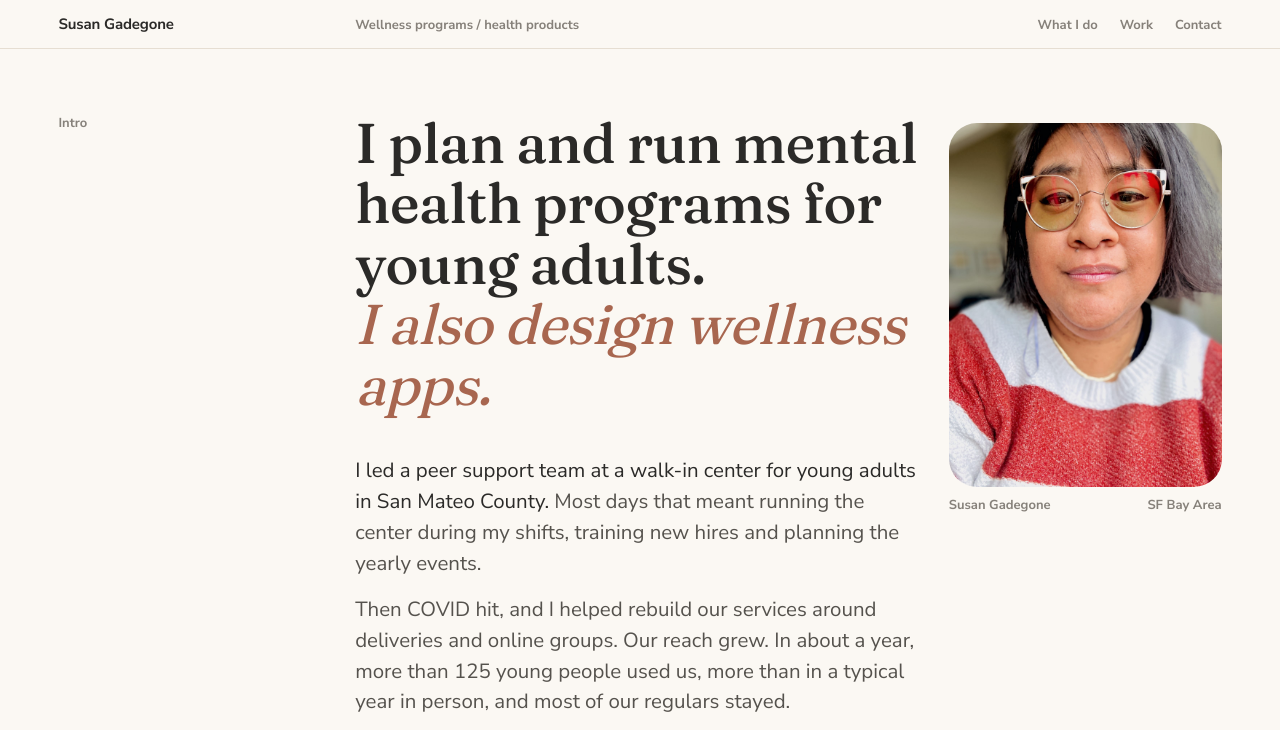
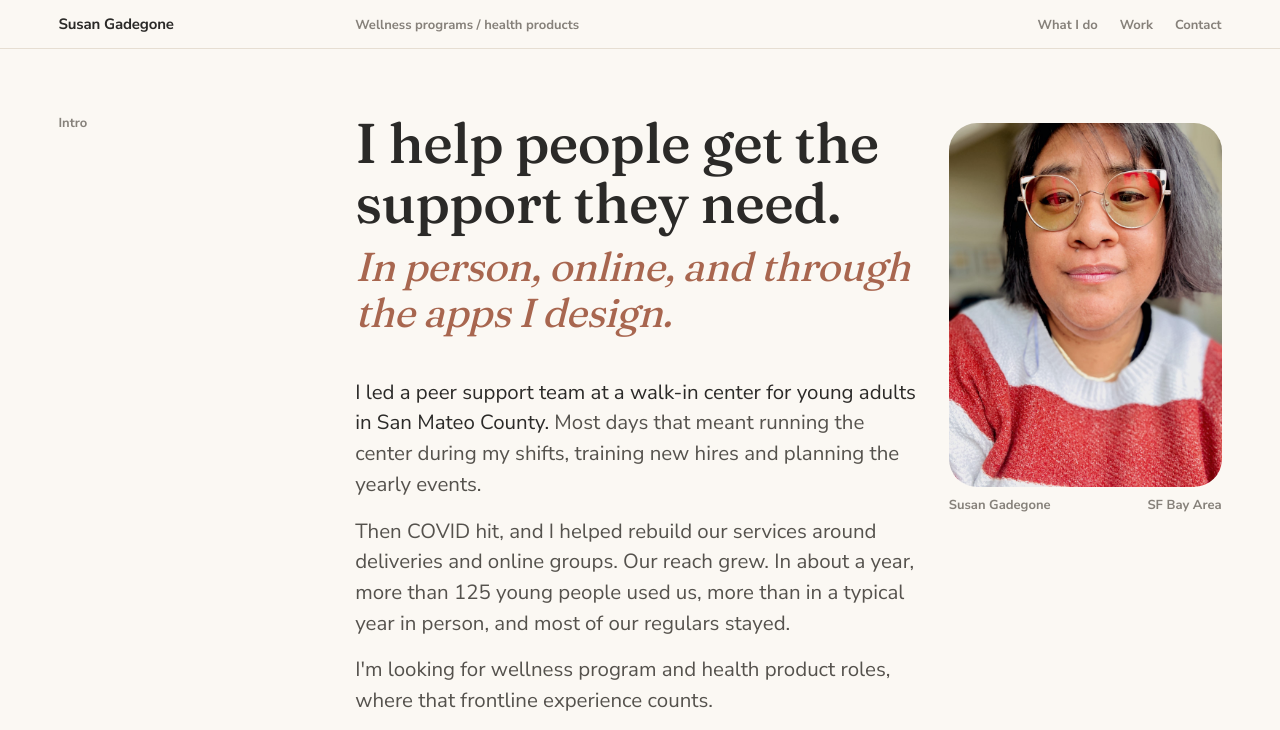
Before and after one commit to susangadegone/susan-g-portfolio, a plain HTML site: page index.html in a window 1280 px wide. Shown: the top 730 px of the page. Drawn offline with Linux system fonts and the light colour scheme.

Commit message:
Lead with people in the headline, not an age group
"I help people get the support they need. In person, online, and through
the apps I design." Smaller italic second line so the first sentence leads.
Update the meta description to match.

Co-Authored-By: Claude Opus 5.5 <noreply@anthropic.com>

```diff
--- a/index.html
+++ b/index.html
@@ -4,7 +4,7 @@
 <meta charset="utf-8">
 <meta name="viewport" content="width=device-width,initial-scale=1">
 <title>Susan Gadegone · Wellness Programs &amp; Health Products</title>
-<meta name="description" content="Four years leading peer support at a walk-in mental health center for young adults. Now designing wellness apps. Susan Gadegone, San Francisco Bay Area.">
+<meta name="description" content="I help people get the support they need, in person, online and through the apps I design. Susan Gadegone, San Francisco Bay Area. Open to wellness program and health product roles.">
 <link rel="preconnect" href="https://fonts.googleapis.com">
 <link rel="preconnect" href="https://fonts.gstatic.com" crossorigin>
 <link href="https://fonts.googleapis.com/css2?family=Fraunces:opsz,wght@9..144,400;9..144,500&family=Nunito+Sans:wght@400;600;700&display=swap" rel="stylesheet">
@@ -169,7 +169,7 @@ footer .wrap{display:flex;justify-content:space-between;flex-wrap:wrap;gap:8px;p
 /* Warm calm layer */
 h1,h2,.item h3,.proj h3,.contact h2{font-family:var(--serif);font-weight:500;letter-spacing:-.01em}
 h1{font-size:clamp(34px,4.4vw,56px);line-height:1.08}
-h1 .then{font-style:italic;font-weight:400}
+h1 .then{font-style:italic;font-weight:400;font-size:.72em;line-height:1.15;margin-top:10px}
 .mast{border-bottom:1px solid var(--rule);background:rgba(251,248,243,.94)}
 .sec{border-top:0}
 .mono{text-transform:none;letter-spacing:0;font-size:13px;font-weight:700}
@@ -217,7 +217,7 @@ footer{border-top-color:var(--rule)}
   <section class="sec intro" id="intro" aria-label="Introduction">
     <div class="label mono"><span class="no">00</span><span class="muted">Intro</span></div>
     <div class="head">
-      <h1>I plan and run mental health programs for young adults. <span class="then">I also design wellness apps.</span></h1>
+      <h1>I help people get the support they need. <span class="then">In person, online, and through the apps I design.</span></h1>
       <p class="lede"><strong>I led a peer support team at a walk-in center for young adults in San Mateo County.</strong> Most days that meant running the center during my shifts, training new hires and planning the yearly events.</p>
       <p class="lede">Then COVID hit, and I helped rebuild our services around deliveries and online groups. Our reach grew. In about a year, more than 125 young people used us, more than in a typical year in person, and most of our regulars stayed.</p>
       <p class="lede">I'm looking for wellness program and health product roles, where that frontline experience counts.</p>
```
